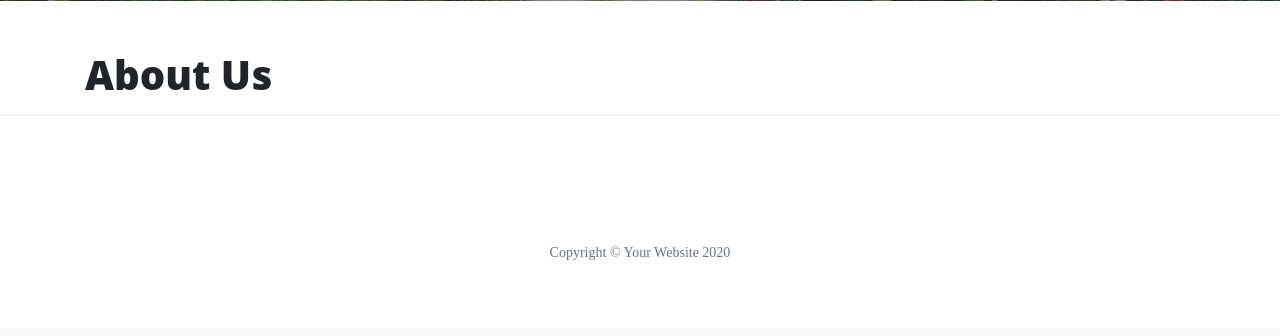
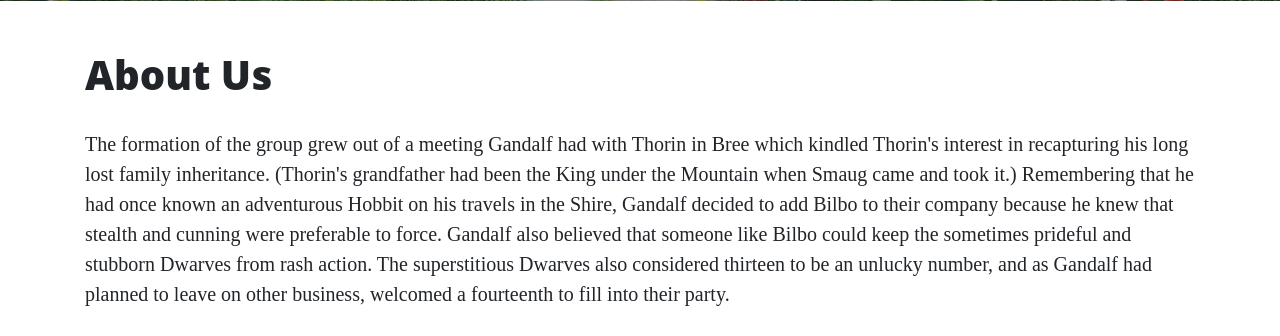
Before and after one commit to SiobhanP1/flask-hobbit-fanpage, a Flask app: page /about in a window 1280 px wide. Shown: the part 627-963 px from the top of the page. Before the commit the page ends 887 px from the top, so only its background shows below. Run offline with Flask 3, Linux system fonts and the light colour scheme; some libraries are stand-ins or nearby versions.

Commit message:
Add content and images to About page

```diff
--- a/templates/about.html
+++ b/templates/about.html
@@ -1,4 +1,43 @@
 {% extends "base.html" %}
 {% block content %}
     <h1>About Us</h1>
+    <p>
+        The formation of the group grew out of a meeting Gandalf had with Thorin in Bree which kindled Thorin's interest
+        in recapturing his long lost family inheritance. (Thorin's grandfather had been the King under the Mountain when
+        Smaug came and took it.) Remembering that he had once known an adventurous Hobbit on his travels in the Shire,
+        Gandalf decided to add Bilbo to their company because he knew that stealth and cunning were preferable to force.
+        Gandalf also believed that someone like Bilbo could keep the sometimes prideful and stubborn Dwarves from rash
+        action. The superstitious Dwarves also considered thirteen to be an unlucky number, and as Gandalf had planned
+        to leave on other business, welcomed a fourteenth to fill into their party.
+    </p>
+
+    <div class="row featurette">
+        <div class="col-md-7">
+            <h3>Thorin Oakenshield</h3>
+            <p>
+                Thorin II "Oakenshield", eventually called King under the Mountain or Mountain King[1], was the son of
+                Thráin II, the older brother of Frerin and Dís, the grandson of King Thrór and the uncle of Fíli and
+                Kíli. Thorin was best known for his deeds as leader of a company that infiltrated the lost Kingdom under
+                the Mountain to take it back from Smaug and for leading an alliance of Men, Dwarves, and Elves in the
+                Battle of Five Armies.
+            </p>
+        </div>
+        <div class="col-md-5">
+            <img src="https://static.wikia.nocookie.net/lotr/images/3/39/ThorinOakenshieldOfTheHobbit.jpeg" alt="Thorin">
+        </div>
+    </div>
+
+    <div class="row featurette">
+        <div class="col-md-5">
+            <img src="https://static.wikia.nocookie.net/lotr/images/8/86/KiliPoster.jpeg" alt="Kili">
+        </div>
+        <div class="col-md-7">
+            <h3>Fili and Kili</h3>
+            <p>
+                Fíli and Kíli were nephews of Thorin, who was the elder brother of their mother, Dís. They were also
+                nephews of Frerin, grandsons of Thráin II, and great-grandsons of Thrór. Fíli's most distinguishing
+                feature was his long nose, the longest of any of the Dwarves in Thorin's company.[2]
+            </p>
+        </div>
+    </div>
 {% endblock %}
--- a/templates/base.html
+++ b/templates/base.html
@@ -94,7 +94,7 @@
               </a>
             </li>
           </ul>
-          <p class="copyright text-muted">Copyright &copy; Your Website 2020</p>
+          <p class="copyright text-muted">Copyright &copy; Your Website <span id="copyright"></span></p>
         </div>
       </div>
     </div>
@@ -106,6 +106,9 @@
 
   <!-- Custom scripts for this template -->
   <script src="{{ url_for('static', filename='js/clean-blog.min.js') }}"></script>
+  <script>
+    $('#copyright').text(new Date().getFullYear());
+  </script>
 
 </body>
 
```
